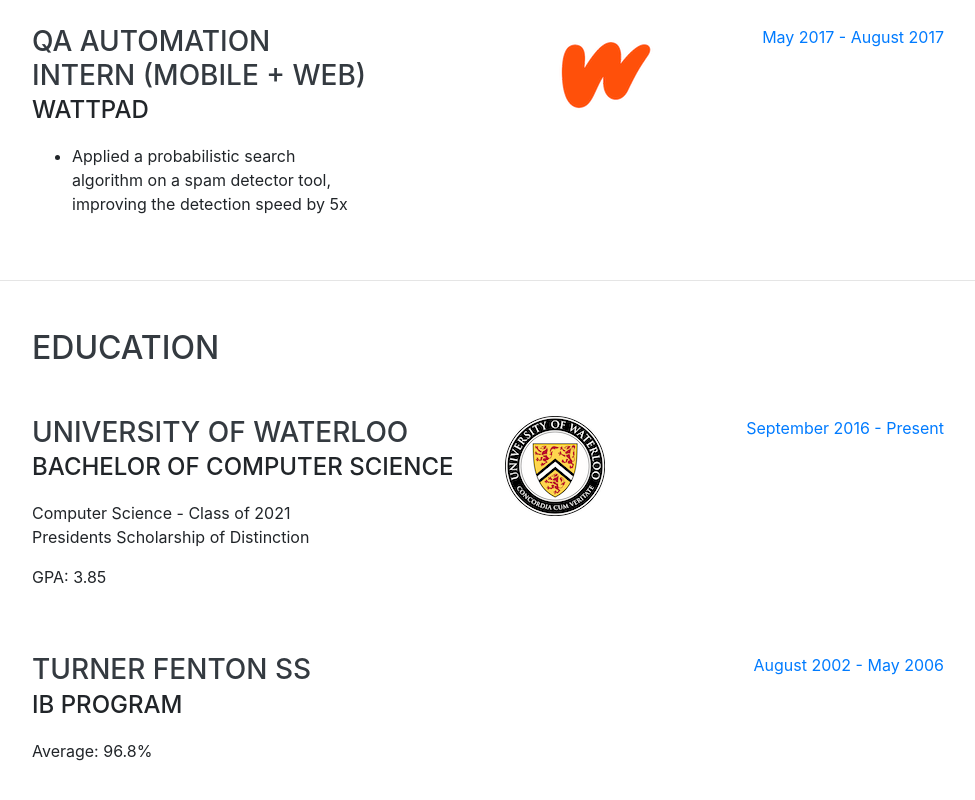
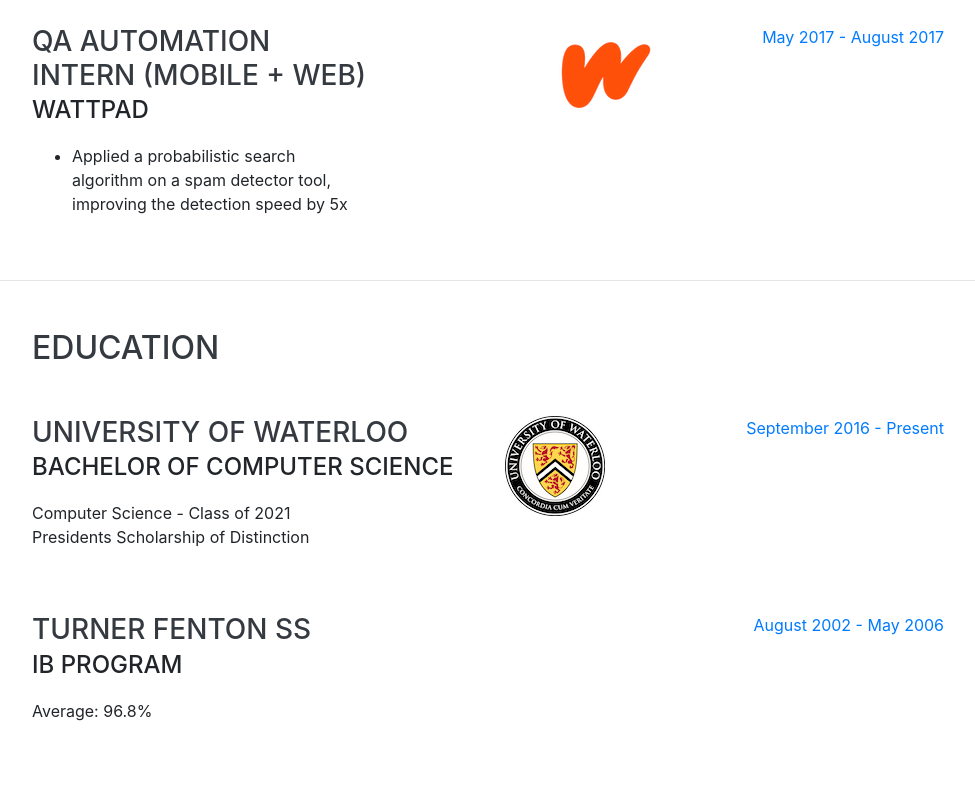
Before and after one commit to vrMars/personal-websitev2, a website with bundled scripts: page index.html in a window 1280 px wide. Shown: the part 3313-4113 px from the top of the page, without its empty margins (288-1263 px from the left). Built offline with nearby package versions, Linux system fonts and the light colour scheme; a web font is replaced by a local one.

Commit message:
Remove avg

```diff
--- a/index.html
+++ b/index.html
@@ -237,7 +237,6 @@
             <div class="subheading mb-3">Bachelor of Computer Science</div>
             <div>Computer Science - Class of 2021 </div>
             <p>Presidents Scholarship of Distinction</p>
-            <p>GPA: 3.85</p>
           </div>
           <div class="text-md-right">
               <a href="https://uwaterloo.ca" target=_blank>
```
